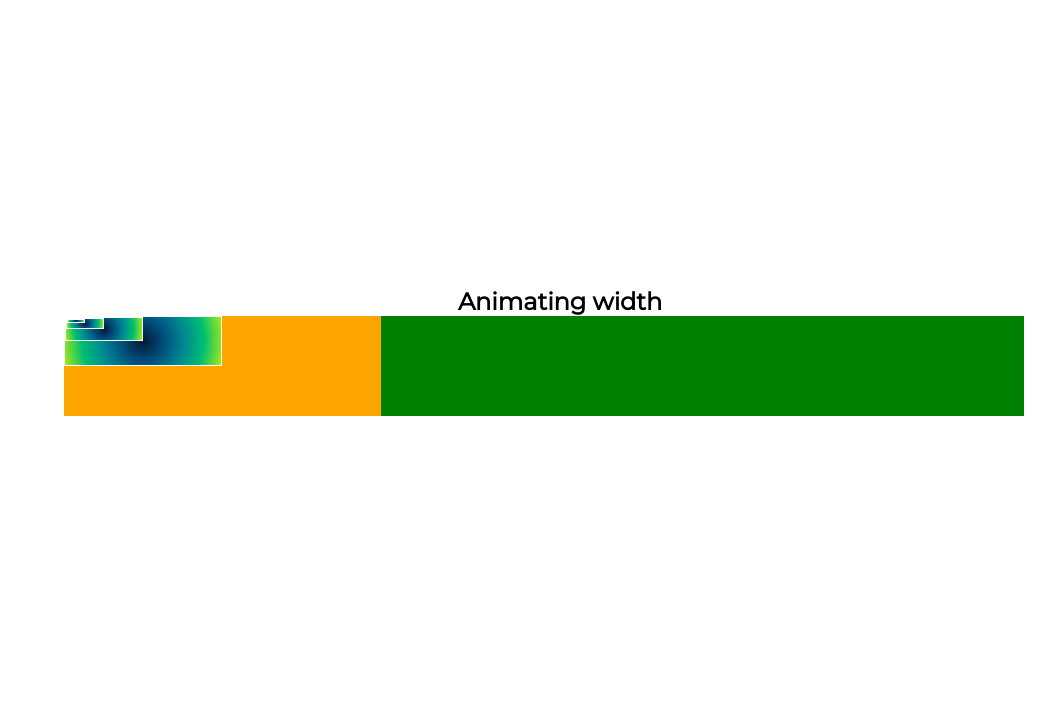
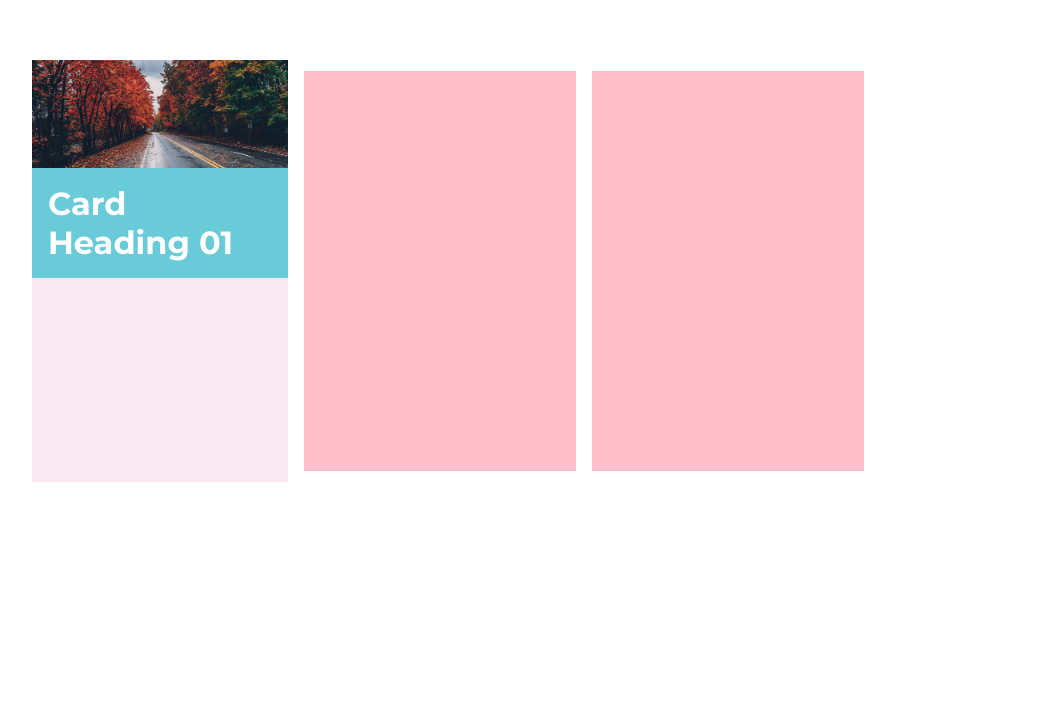
Before and after one commit to atoulmet/css-animations-all, a website: page index.html in a window 1280 px wide. Shown: the part 129-832 px from the top of the page, without its empty margins (96-1151 px from the left). Drawn offline with Linux system fonts and the light colour scheme.

Commit message:
pt02ch01 methods progress

```diff
--- a/index.html
+++ b/index.html
@@ -4,31 +4,26 @@
     <meta charset="UTF-8">
     <meta name="viewport" content="width=device-width, initial-scale=1.0">
     <meta http-equiv="X-UA-Compatible" content="ie=edge">
-    <link href="https://fonts.googleapis.com/css?family=Montserrat:400" rel="stylesheet">
+    <link href="https://fonts.googleapis.com/css?family=Montserrat:400,700" rel="stylesheet">
     <link rel="stylesheet" href="/public/css/style.css">
     <title>CSS Transitions</title>
 </head>
 <body>
     <div class="container">
-            <h2>Animating width</h2>
-        <div class="example">
-
-            <div class="example__anim-width">
-                <div class="example__child">
-                        <div class="example__child">
-                                <div class="example__child">
-                                        <div class="example__child"></div>
-                                </div>
-                        </div>
+        <div class="card">
+            <div class="card__contents">
+                <div class="card__image">
+                    <img src="/public/img/autumn-autumn-leaves-fall-1563355.jpg" alt="autumn leaves">
+                </div>
+                <div class="card__heading">Card Heading 01</div>
+                <div class="card__body">
+                    <div class="card__block"></div>
                 </div>
             </div>
+
         </div>
-            <!-- <h2>Animating scaleX</h2>
-        <div class="example">
-
-            <div class="example__anim-scale"><div class="example__child"></div> </div>
-            <div class="example__static-width"></div>
-        </div> -->
+        <div class="box box--anim"></div>
+        <div class="box box--full"></div>
 
     </div>
 </body>
--- a/sass/lesson/_transitions.scss
+++ b/sass/lesson/_transitions.scss
@@ -1,48 +1,67 @@
-.example {
+@mixin img-ratio {
     width: 100%;
-    height: 100px;
-
-    display: flex;
-    // flex-direction: column;
-    background: green;
+    display: block;
+    overflow: hidden;
     position: relative;
-    &__anim-width {
-        width: 33%;
-        height: 100px;
+    padding-top: 42.25%;
+    & img {
         position: absolute;
-        background: orange;
-        animation: anim-width 1s ease-in-out ;
-    }
-    &__anim-scale {
-        width: 33%;
-        height: 100px;
-        position: absolute;
-        background: orange;
-        animation: anim-scale 1s ease-in-out ;
-    }
-    &__child {
-        position: absolute;
-        width: 50%;
-        height: 50%;
-        border: 1px solid white;
-        animation: anim-width 1s ease-in-out ;
-        background-image: radial-gradient(circle, #051937, #004d7a, #008793, #00bf72, #a8eb12);
+        top: 50%;
+        left: 50%;
+        width: 100%;
+        transform: translate(-50%, -50%);
     }
 }
 
-@keyframes anim-width {
+.card {
+    width: 20vw;
+    height: 33vw;
+    &__contents {
+        width: 100%;
+        height: 100%;
+        background: $cd-bg;
+    }
+    &__image {
+        margin: 0;
+        @include img-ratio;
+    }
+    &__heading {
+        font-size: 2rem;
+        font-weight: 700;
+        padding: 1rem;
+        background: $cd-heading;
+        color: white;
+    }
+    &__body {
+        width: 100%;
+        height: 100%;
+        display: flex;
+        flex-direction: column;
+    }
+}
+
+.box{
+    background: pink;
+    margin-left: 1rem;
+    width: 25%;
+    height: 400px;
+    display: inline-block;
+    &--full {
+        transform: translateX(-100%);
+        animation: trans .5s ease-in-out forwards;
+    }
+    &--anim {
+        transform: translateX(-100%);
+        overflow: hidden;
+        animation: trans .5s ease-in-out forwards;
+    }
+}
+
+@keyframes trans {
     0% {
-        left: 0%;
+        transform: translateX(-100%);
     }
     100% {
-        left: 33%;
+        transform: translateX(0%);
     }
 }
-@keyframes anim-scale {
-    0% {
-        transform: translateX(0);
-    }
-    100% {
-        transform: translate(33%);
-    }
-}
--- a/sass/setup/_base.scss
+++ b/sass/setup/_base.scss
@@ -19,14 +19,13 @@ body {
   }
 
 .container {
-    margin: 5rem auto;
     height: 100%;
-    width: 75%;
+    width: 85%;
     display: flex;
-    // flex-dire
+    // // flex-dire
     align-items: center;
     justify-content: center;
-    flex-direction: column;
+    // // flex-direction: column;
     flex-wrap: wrap;
 }
 
--- a/sass/setup/_variables.scss
+++ b/sass/setup/_variables.scss
@@ -1,5 +1,6 @@
 $cd-primary: #011c37;
 $cd-secondary: #15DEA5;
-
+$cd-heading: #69CBD8;
+$cd-bg: #FAE8F1;
 
 $dur: 1000ms;
```
Also changed, not shown: public/css/style.css, public/img/autumn-autumn-leaves-fall-1563355.jpg (added).
